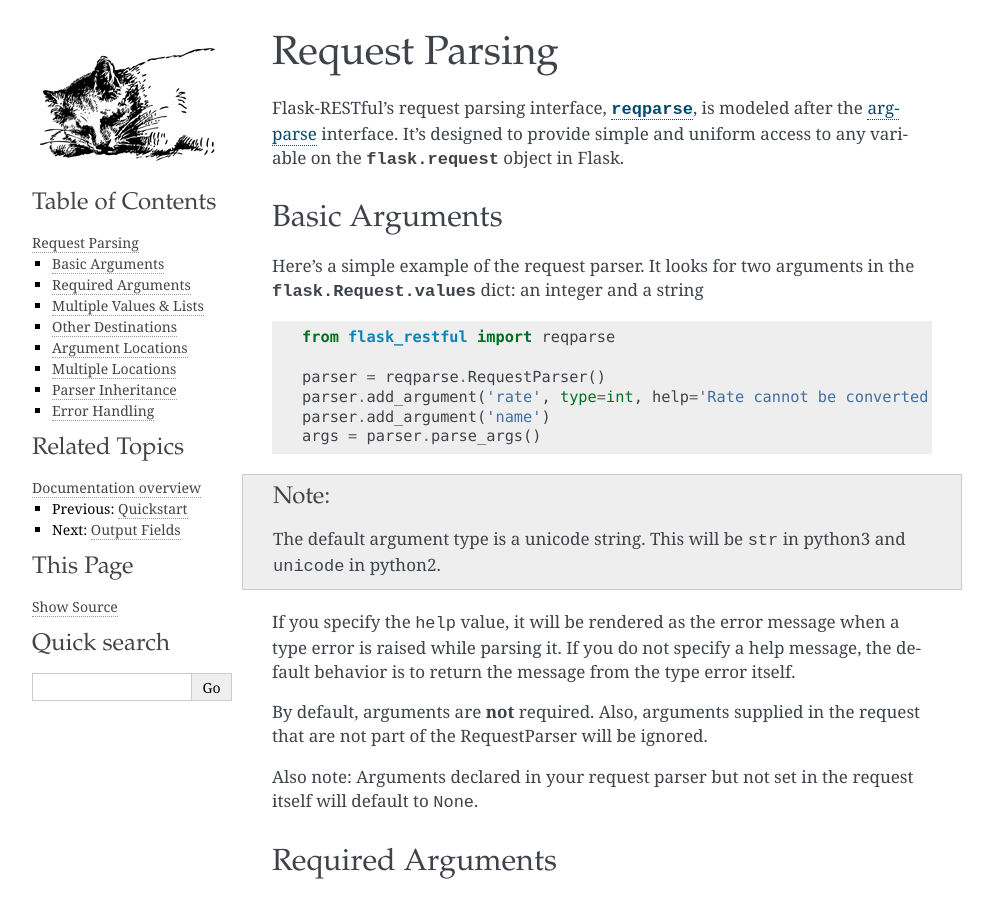
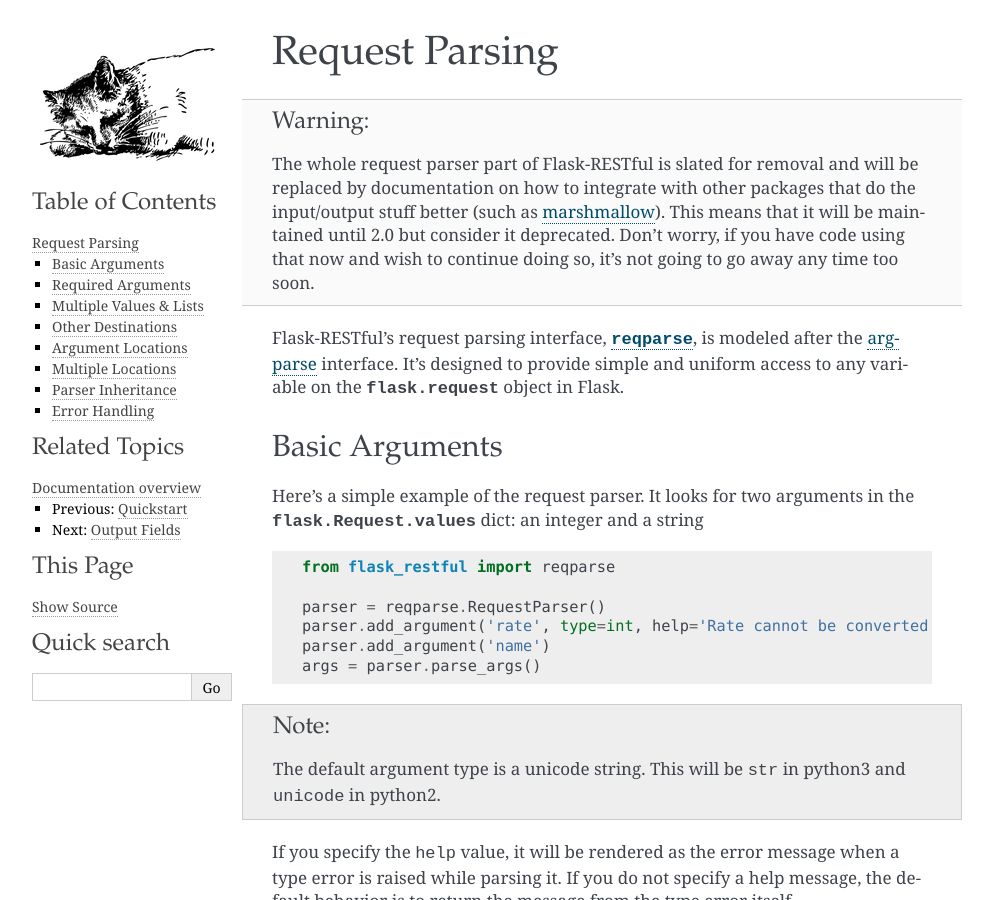
Before and after one commit to HungryCrawler019/flask-RESTful-api, a Sphinx documentation site: the page built from docs/reqparse.rst, in a window 1280 px wide and 900 px high. Shown: the whole window, without its empty margins (148-1141 px from the left). Built offline with Sphinx 7.4.7, drawn with Linux system fonts in a browser that asks for light colours.

Commit message:
Added note about request parser deprecation.

```diff
--- a/docs/reqparse.rst
+++ b/docs/reqparse.rst
@@ -2,6 +2,16 @@
 
 Request Parsing
 ===============
+
+.. warning ::
+
+    The whole request parser part of Flask-RESTful is slated for removal and
+    will be replaced by documentation on how to integrate with other packages
+    that do the input/output stuff better
+    (such as `marshmallow <http://marshmallow.readthedocs.org>`_).
+    This means that it will be maintained until 2.0 but consider it deprecated.
+    Don't worry, if you have code using that now and wish to continue doing so,
+    it's not going to go away any time too soon.
 
 .. currentmodule:: flask_restful
 
```
